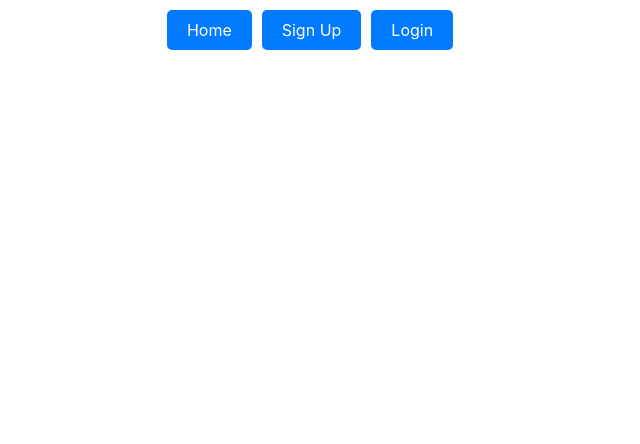
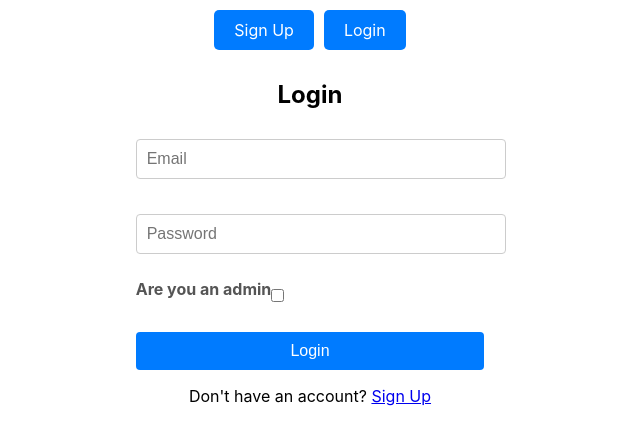
Before and after one commit to kevinqhpham/4353-Project, a React (Create React App) app: page / in a window 1280 px wide. Shown: the top 444 px of the page, without its empty margins (330-970 px from the left). Built offline with nearby package versions, Linux system fonts and the light colour scheme.

Commit message:
routed default page to login

```diff
--- a/src/components/HomeHeader.js
+++ b/src/components/HomeHeader.js
@@ -4,7 +4,6 @@ import { Link } from "react-router-dom";
 const HomeHeader = () => {
     return (
         <div style={{ display: 'flex', gap: '10px', padding: '10px' }}>
-            <Link to='/' style={{ padding: '10px 20px', backgroundColor: '#007bff', color: 'white', borderRadius: '5px', textDecoration: 'none' }}>Home</Link>
             <Link to='/signup' style={{ padding: '10px 20px', backgroundColor: '#007bff', color: 'white', borderRadius: '5px', textDecoration: 'none' }}>Sign Up</Link>
             <Link to='/login' style={{ padding: '10px 20px', backgroundColor: '#007bff', color: 'white', borderRadius: '5px', textDecoration: 'none' }}>Login</Link>
         </div>
--- a/src/index.js
+++ b/src/index.js
@@ -13,7 +13,7 @@ import AdminPage from './pages/AdminPage.js'
 import AdminEvents from './pages/AdminEvents.js'
 
 const router = createBrowserRouter([
-  {path:"/",element:<App/>},
+  {path:"/",element:<Login/>},
   {path:"/signup",element:<Signup/>},
   {path:"/login",element:<Login/>},
   {path:"/userpage",element:<UserPage/>},
```
